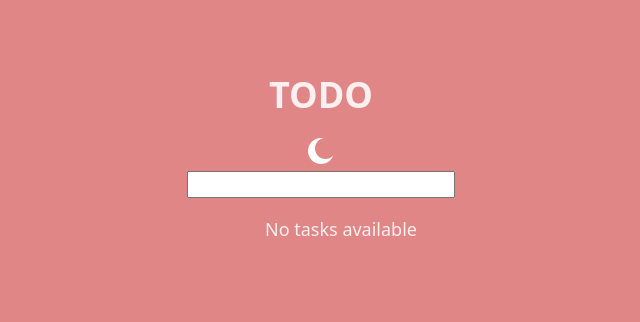
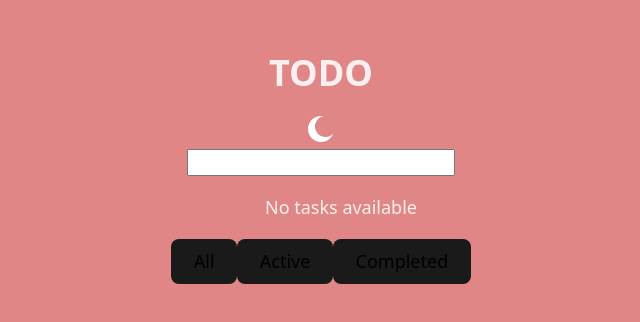
Before and after one commit to VlaRu/frontend-challenge, a React (Vite) app in the folder frontend-challenge/: page / in a window 1280 px wide. Shown: the part 244-566 px from the top of the page, without its empty margins (319-959 px from the left). Built offline with nearby package versions, Linux system fonts and the light colour scheme.

Commit message:
feat: perform filter logic for tasks

```diff
--- a/frontend-challenge/src/App.jsx
+++ b/frontend-challenge/src/App.jsx
@@ -1,11 +1,30 @@
+import { useEffect, useState } from 'react';
 import { TaskInput } from './components/TaskInput';
 import { TaskList } from './components/TaskList';
 import { useSelector, useDispatch } from 'react-redux';
+import { clearCompletedTasks } from './store/taskSlice';
+import { FilteredPanel } from './components/FilterPanel';
 import moonIcon from './assets/icons/icon-moon.svg';
 import './App.css';
 
 function App() {
+  const dispatch = useDispatch();
   const tasks = useSelector((state) => state.tasks?.value || []);
+  const [filteredTasks, setFilteredTasks] = useState(tasks);
+
+  useEffect(() => {
+    setFilteredTasks(tasks);
+  }, [tasks]);
+
+  function filterTasks(status) {
+    if (status === 'active') {
+      setFilteredTasks(tasks.filter((task) => !task.completed));
+    } else if (status === 'completed') {
+      setFilteredTasks(tasks.filter((task) => task.completed));
+    } else {
+      setFilteredTasks(tasks);
+    }
+  }
 
   return (
     <>
@@ -16,7 +35,8 @@ function App() {
         </div>
       </header>
       <TaskInput />
-      <TaskList tasks={tasks} />
+      <TaskList tasks={filteredTasks} setFilteredTasks={setFilteredTasks} />
+      <FilteredPanel filter={filterTasks}/>
     </>
   );
 }
--- /dev/null
+++ b/frontend-challenge/src/components/FilterPanel.jsx
@@ -0,0 +1,9 @@
+export function FilteredPanel({filter}) {
+    return (
+        <>
+            <button onClick={() => filter('all')}>All</button>
+            <button onClick={() => filter('active')}>Active</button>
+            <button onClick={() => filter('completed')}>Completed</button>
+        </>
+    )
+}
```
